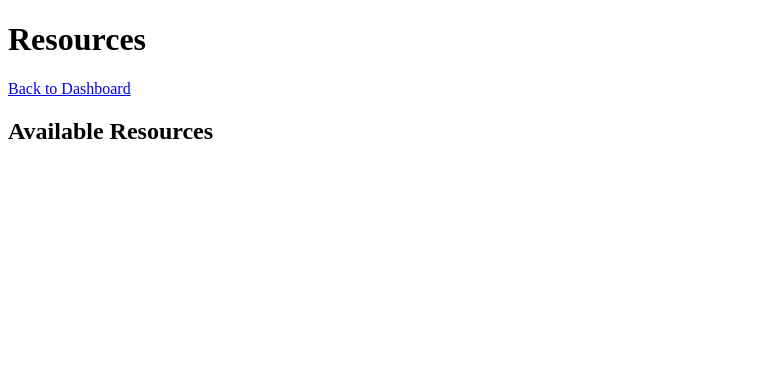
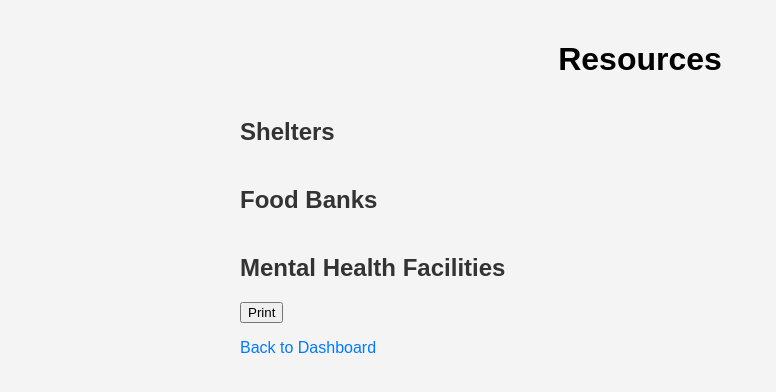
Before and after one commit to justbritt1/capstone_supportspot, a Flask app: page /resources in a window 1280 px wide. Shown: the top 392 px of the page, without its empty margins (0-776 px from the left). Run offline with Flask 3, Linux system fonts and the light colour scheme; parts of the project's set-up code (start-up, migrations or seed data) failed here and were passed over.

Commit message:
Changed Style
Updated the style of the pages

```diff
--- a/app.py
+++ b/app.py
@@ -151,6 +151,7 @@ def dashboard():
     return render_template('dashboard.html')
 
 # Resources
+"""
 @app.route('/resources', methods=['GET', 'POST'])
 def resources():
     if request.method == 'POST':
@@ -162,6 +163,14 @@ def resources():
     # For GET requests, render the resources page as usual
     resources = Resource.query.all()
     return render_template('resources.html', resources=resources)
+
+    """
+@app.route('/resources')
+def resources():
+    shelters = Resource.query.filter_by(table_type='shelter').all()
+    food_banks = Resource.query.filter_by(table_type='food_bank').all()
+    mental_health_facilities = Resource.query.filter_by(table_type='mental_health').all()
+    return render_template('resources.html', shelters=shelters, food_banks=food_banks, mental_health_facilities=mental_health_facilities)
 
 # Map of NC
 @app.route('/map')
--- a/templates/resources.html
+++ b/templates/resources.html
@@ -1,26 +1,91 @@
 <!-- resources.html -->
 <!DOCTYPE html>
 <html lang="en">
-
 <head>
     <meta charset="UTF-8">
     <meta name="viewport" content="width=device-width, initial-scale=1.0">
     <title>Resources</title>
+    <style>
+        body {
+            font-family: Arial, sans-serif;
+            margin: 0;
+            padding: 20px;
+            background-color: #f4f4f4;
+        }
+
+        h1 {
+            text-align: center;
+            margin-bottom: 30px;
+        }
+
+        h2 {
+            color: #333;
+            font-size: 1.5rem;
+            margin-top: 40px;
+        }
+
+        ul {
+            list-style-type: none;
+            padding: 0;
+        }
+
+        li {
+            margin-bottom: 10px;
+            padding: 10px;
+            background-color: #fff;
+            border-radius: 5px;
+            box-shadow: 0 2px 5px rgba(0, 0, 0, 0.1);
+        }
+
+        a {
+            color: #007bff;
+            text-decoration: none;
+        }
+
+        a:hover {
+            text-decoration: underline;
+        }
+
+        .container {
+            max-width: 800px;
+            margin: 0 auto;
+        }
+    </style>
 </head>
+<body>
+    <div class="container">
+        <h1>Resources</h1>
 
-<body>
-    <h1>Resources</h1>
-    <!-- link to go back to the dashboard -->
-    <p><a href="{{ url_for('dashboard') }}">Back to Dashboard</a></p>
+        <div>
+            <h2>Shelters</h2>
+            <ul>
+                {% for resource in shelters %}
+                    <li>{{ resource.name }} - {{ resource.location }} - Contact: {{ resource.contact_phone }}</li>
+                {% endfor %}
+            </ul>
+        </div>
 
+        <div>
+            <h2>Food Banks</h2>
+            <ul>
+                {% for resource in food_banks %}
+                    <li>{{ resource.name }} - {{ resource.location }} - Contact: {{ resource.contact_phone }}</li>
+                {% endfor %}
+            </ul>
+        </div>
 
-    <!-- Display resources -->
-    <h2>Available Resources</h2>
-    <ul>
-        {% for resource in resources %}
-        <li>{{ resource.name }} - {{ resource.location }}</li>
-        {% endfor %}
-    </ul>
+        <div>
+            <h2>Mental Health Facilities</h2>
+            <ul>
+                {% for resource in mental_health_facilities %}
+                    <li>{{ resource.name }} - {{ resource.location }} - Contact: {{ resource.contact_phone }}</li>
+                {% endfor %}
+            </ul>
+        </div>
+        <!-- Print button -->
+        <button onclick="window.print()">Print</button>
+        <!-- link to go back to the dashboard -->
+        <p><a href="{{ url_for('dashboard') }}">Back to Dashboard</a></p>
+    </div>
 </body>
-
 </html>
```
Also changed, not shown: templates/dashboard.html (+50 -10 lines), templates/login.html (+50 -15 lines).
